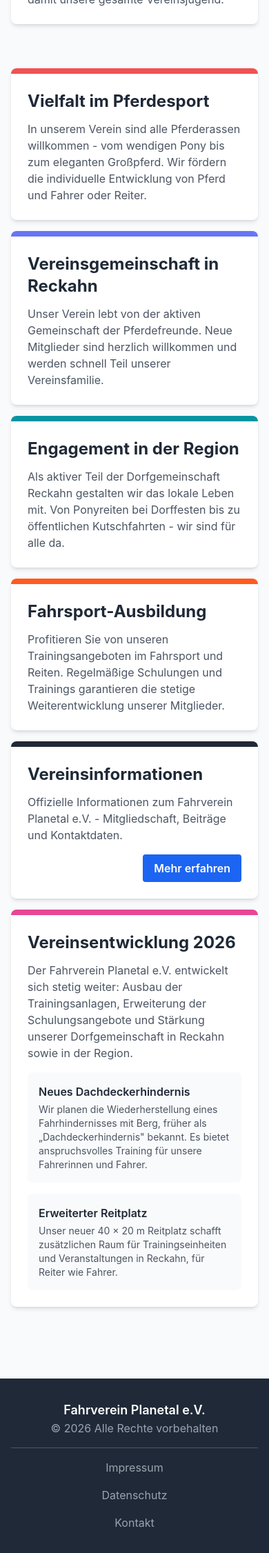
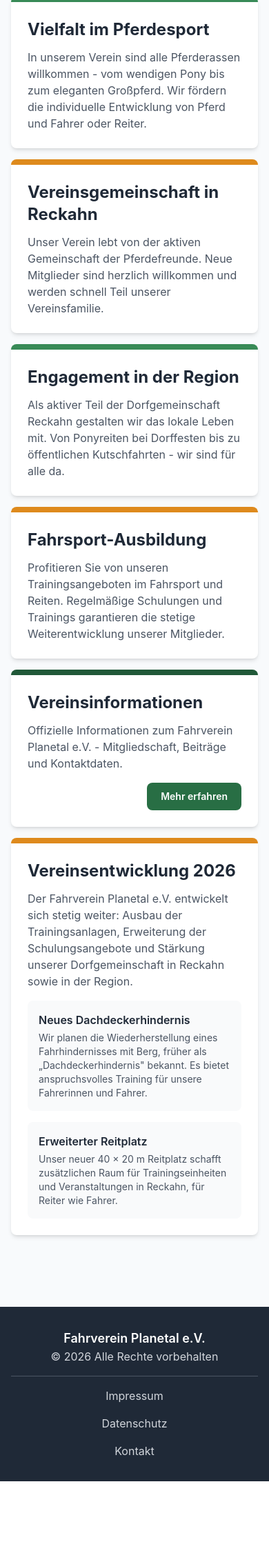
Before and after one commit to FischLord/flask-verein, a Flask app: page /verein in a window 390 px wide. Shown: the part 1800-4052 px from the top of the page at 69% size. After the commit the page ends 3948 px from the top, so only its background shows below. Run offline with Flask 3, Linux system fonts and the light colour scheme; data that the repository does not hold is empty.

Commit message:
Welle 3: Design-System & Mobile-Konsistenz
Markenfarben/Buttons vereinheitlicht:
- verein.html: 10er Regenbogen-Kartenbalken -> Marken-System
  (alternierend brand/accent), Hover-Lift auf allen Karten,
  blauer CTA -> btn-primary.
- formcenter.html: gruen/blau-Buttons -> brand-Schema, freundlicheres
  'Formulare & Downloads' mit Subtext.

Responsive Typografie:
- text-5xl-Headlines (verein, vereinsdaten) -> text-3xl md:text-4xl
  lg:text-5xl (analog Startseite).

Navigation (nav.html):
- 'Formularcenter' -> 'Formulare & Downloads' (Laien-verstaendlich).
- Mobile-Dropdown jetzt Inline-Accordion (static, volle Breite) statt
  rechtsbuendigem Overlay; ab lg weiterhin Overlay.
- Groessere Touch-Targets (py-3 mobil), transition-colors an allen Links,
  Marken-Schriftzug text-xl auf sehr schmalen Screens.

Footer: Links auf Desktop horizontal (md:flex-row), bessere Kontraste
(gray-400 -> gray-300).

Kontakt (kontakt.html) neu: 'So erreichen Sie uns'-Block (E-Mail/Telefon/
Anschrift als Karten), Vorstand als card-hover-Grid, Foto-alt nennt jetzt
die Person (nicht die Funktion), tel:/mailto:-Links, break-words.

Inhalt/Recht:
- Adress-Inkonsistenz behoben: Krahner Straße -> Hausnummer 1 ueberall
  (vereinsdaten, seed, DB-Termin) konsistent zum Impressum.
- Datenschutz-Platzhalter gefuellt (Hosting privater Server/STRATO-Domain,
  E-Mail WEB.DE, Server-Logs-Hinweis).
- break-words an IBAN.

Aufraeumung:
- 74 tote dark:-Klassen entfernt (kein Dark-Mode-Toggle vorhanden) in 11
  Templates.
- Toten Platzhalter app/templates/main/index.html geloescht.

Verifiziert: alle 10 Hauptseiten HTTP 200; neue Utility-Klassen im
kompilierten app.css vorhanden; keine dark:-Klasse mehr in Templates.

```diff
--- a/app/seed.py
+++ b/app/seed.py
@@ -83,7 +83,7 @@ KUTSCHERTAG = {
     "datum": date(2026, 9, 12),
     "uhrzeit": "10:00",
     "ort": (
-        "Reitplatz Reckahn, Krahner Straße 01, "
+        "Reitplatz Reckahn, Krahner Straße 1, "
         "14797 Kloster Lehnin OT Reckahn"
     ),
     "beschreibung": (
--- a/app/templates/auth/register.html
+++ b/app/templates/auth/register.html
@@ -28,7 +28,7 @@
                 <div class="mt-4">
                     <label class="block" for="password">Passwort</label>
                         {{ form.password(class="bg-gray-50 border border-gray-300 text-gray-900 w-full px-4 py-2 mt-2 border rounded-md focus:outline-none focus:ring-1 focus:ring-blue-600", placeholder='••••••••', type='password') }}
-                        <p class="mt-2 text-sm text-gray-500 dark:text-gray-400 break-words">Das Passwort muss mindestens 8 Zeichen lang sein, keine Wiederholungen enthalten und mindestens 1 Großbuchstaben haben.</p>
+                        <p class="mt-2 text-sm text-gray-500 break-words">Das Passwort muss mindestens 8 Zeichen lang sein, keine Wiederholungen enthalten und mindestens 1 Großbuchstaben haben.</p>
                 </div>
                 <div class="mt-4">
                     <label class="block" for="repeat_password">Passwort wiederholen</label>
@@ -37,8 +37,8 @@
                 <div class="flex items-baseline justify-between">
                     <button class="px-6 py-2 mt-4 text-white bg-blue-600 rounded-lg hover:bg-blue-900" type="submit">Registrieren</button>
                 </div>
-                <p class="text-sm font-light text-gray-500 dark:text-gray-400 mt-4 mb-0">
-                      Schon ein Konto? <a href="{{ url_for('auth.login') }}" class="font-medium text-blue-600 hover:underline dark:text-blue-500">Anmelden.</a>
+                <p class="text-sm font-light text-gray-500 mt-4 mb-0">
+                      Schon ein Konto? <a href="{{ url_for('auth.login') }}" class="font-medium text-blue-600 hover:underline">Anmelden.</a>
                   </p>
             </div>
         </form>
--- a/app/templates/boilerplate/flash_message.html
+++ b/app/templates/boilerplate/flash_message.html
@@ -9,7 +9,7 @@
 -#}
 {% with success = get_flashed_messages(category_filter=['success']) %}
     {% if success %}
-        <div class="p-4 my-4 text-sm text-green-700 bg-green-100 rounded-lg dark:bg-green-200 dark:text-green-800" role="alert">
+        <div class="p-4 my-4 text-sm text-green-700 bg-green-100 rounded-lg" role="alert">
             {% for message in success %}
                 {{ message }}
             {% endfor %}
@@ -20,7 +20,7 @@
 
 {% with warning = get_flashed_messages(category_filter=['warning']) %}
     {% if warning %}
-        <div class="p-4 my-4 text-sm text-yellow-700 bg-yellow-100 rounded-lg dark:bg-yellow-200 dark:text-yellow-800" role="alert">
+        <div class="p-4 my-4 text-sm text-yellow-700 bg-yellow-100 rounded-lg" role="alert">
             {% for message in warning %}
                 {{ message }}
             {% endfor %}
@@ -30,7 +30,7 @@
 
 {% with danger = get_flashed_messages(category_filter=['danger']) %}
     {% if danger %}
-        <div class="p-4 my-4 text-sm text-red-700 bg-red-100 rounded-lg dark:bg-red-200 dark:text-red-800" role="alert">
+        <div class="p-4 my-4 text-sm text-red-700 bg-red-100 rounded-lg" role="alert">
             {% for message in danger %}
                 {{ message }}
             {% endfor %}
--- a/app/templates/boilerplate/footer.html
+++ b/app/templates/boilerplate/footer.html
@@ -4,7 +4,7 @@
       <!-- Info Block -->
       <div class="text-center md:text-right">
         <h3 class="text-lg font-semibold">Fahrverein Planetal e.V.</h3>
-        <p class="text-gray-400">© {{ current_year }} Alle Rechte vorbehalten</p>
+        <p class="text-gray-300">© {{ current_year }} Alle Rechte vorbehalten</p>
       </div>
 
       <!-- Vertikale Linie im Desktop-Modus -->
@@ -14,10 +14,10 @@
       <div class="block md:hidden w-full border-t border-gray-600 my-4"></div>
 
       <!-- Links -->
-      <div class="flex flex-col items-center space-y-4 text-center">
-        <a href="{{ url_for('main.impressum') }}" class="text-gray-400 hover:text-white transition-colors">Impressum</a>
-        <a href="{{ url_for('main.datenschutz') }}" class="text-gray-400 hover:text-white transition-colors">Datenschutz</a>
-        <a href="{{ url_for('main.kontakt') }}" class="text-gray-400 hover:text-white transition-colors">Kontakt</a>
+      <div class="flex flex-col md:flex-row items-center gap-4 md:gap-6 text-center">
+        <a href="{{ url_for('main.impressum') }}" class="text-gray-300 hover:text-white transition-colors">Impressum</a>
+        <a href="{{ url_for('main.datenschutz') }}" class="text-gray-300 hover:text-white transition-colors">Datenschutz</a>
+        <a href="{{ url_for('main.kontakt') }}" class="text-gray-300 hover:text-white transition-colors">Kontakt</a>
       </div>
     </div>
   </div>
--- a/app/templates/boilerplate/nav.html
+++ b/app/templates/boilerplate/nav.html
@@ -1,11 +1,11 @@
-<nav class="bg-white border-gray-200 px-4 py-2.5 dark:bg-gray-900 shadow-lg mb-8">
+<nav class="bg-white border-gray-200 px-4 py-2.5 shadow-lg mb-8">
   <div class="container flex flex-wrap items-center justify-between mx-auto">
     <a href="{{ url_for('main.index') }}" class="flex items-center">
       <img src="{{ url_for('static', filename='logo.webp') }}" class="h-8 mr-3" alt="Vereinslogo" />
-      <span class="self-center text-2xl font-semibold whitespace-nowrap dark:text-white">Fahrverein Planetal e.V.</span>
+      <span class="self-center text-xl sm:text-2xl font-semibold whitespace-nowrap">Fahrverein Planetal e.V.</span>
     </a>
     <button data-collapse-toggle="navbar-default" type="button"
-      class="inline-flex items-center p-2 text-gray-500 rounded-lg lg:hidden dark:text-gray-400 hover:bg-gray-100 dark:hover:bg-gray-700 focus:outline-none focus-visible:ring-2 focus-visible:ring-blue-600 focus-visible:ring-offset-2 rounded">
+      class="inline-flex items-center p-2 text-gray-500 rounded-lg lg:hidden hover:bg-gray-100 focus:outline-none">
       <span class="sr-only">Menü öffnen</span>
       <svg class="w-6 h-6" fill="currentColor" viewBox="0 0 20 20"
         xmlns="http://www.w3.org/2000/svg">
@@ -15,35 +15,37 @@
       </svg>
     </button>
     <div class="hidden w-full lg:block lg:w-auto" id="navbar-default">
-      <ul class="flex flex-col p-4 mt-4 border rounded-lg bg-gray-50 lg:flex-row lg:space-x-8 lg:mt-0 lg:text-lg lg:font-medium lg:border-0 lg:bg-white dark:bg-gray-800 lg:dark:bg-gray-900 dark:border-gray-700">
+      <ul class="flex flex-col p-4 mt-4 border rounded-lg bg-gray-50 lg:flex-row lg:items-center lg:space-x-8 lg:mt-0 lg:text-lg lg:font-medium lg:border-0 lg:bg-white">
         <li>
           <a href="{{ url_for('main.verein') }}"
-            class="block py-2 pl-3 pr-4 text-gray-700 rounded hover:bg-gray-100 lg:hover:bg-transparent lg:border-0 lg:hover:text-black lg:p-0 dark:text-gray-400 lg:dark:hover:text-white">
+            class="block py-3 lg:py-2 pl-3 pr-4 text-gray-700 rounded hover:bg-gray-100 lg:hover:bg-transparent lg:border-0 lg:hover:text-black lg:p-0 transition-colors">
             Der Verein
           </a>
         </li>
         <!-- Erlebnisberichte Dropdown -->
-        <li class="relative">
-          <button id="dropdownButton" class="flex items-center gap-1 block py-2 pl-3 pr-4 text-gray-700 rounded hover:bg-gray-100 lg:hover:bg-transparent lg:border-0 lg:hover:text-black lg:p-0 dark:text-gray-400 lg:dark:hover:text-white focus:outline-none focus-visible:ring-2 focus-visible:ring-blue-600 focus-visible:ring-offset-2 rounded" aria-haspopup="true" aria-expanded="false" aria-controls="dropdown">
+        <li class="lg:relative">
+          <button id="dropdownButton" class="w-full lg:w-auto flex items-center justify-between lg:justify-start gap-1 py-3 lg:py-2 pl-3 pr-4 text-gray-700 rounded hover:bg-gray-100 lg:hover:bg-transparent lg:border-0 lg:hover:text-black lg:p-0 transition-colors focus:outline-none" aria-haspopup="true" aria-expanded="false" aria-controls="dropdown">
             Erlebnisberichte
             <svg class="w-5 h-5 transition-transform duration-300" fill="currentColor" viewBox="0 0 20 20">
               <path fill-rule="evenodd" d="M5.23 7.21a.75.75 0 011.06.02L10 10.94l3.71-3.71a.75.75 0 111.06 1.06l-4.24 4.25a.75.75 0 01-1.06 0L5.21 8.29a.75.75 0 01.02-1.06z" clip-rule="evenodd" />
             </svg>
           </button>
 
+          {# Mobil (<lg): Inline-Accordion im Fluss (static, volle Breite).
+             Ab lg: rechtsbuendiges Overlay. #}
           <div id="dropdown"
-            class="absolute right-0 mt-2 w-48 bg-white divide-y divide-gray-100 rounded-lg shadow-lg dark:bg-gray-700 dark:divide-gray-600 transition transform duration-300 ease-out opacity-0 scale-95 hidden z-50">
-            <ul class="py-2 text-sm text-gray-700 dark:text-gray-200 max-h-60 overflow-y-auto">
+            class="lg:absolute lg:right-0 mt-1 lg:mt-2 w-full lg:w-48 bg-white lg:divide-y lg:divide-gray-100 rounded-lg lg:shadow-lg transition transform duration-300 ease-out opacity-0 scale-95 hidden z-50">
+            <ul class="py-2 text-sm text-gray-700 max-h-60 overflow-y-auto">
               <li>
                 <a href="{{ url_for('main.berichte_uebersicht') }}"
-                  class="block px-4 py-2 font-semibold text-brand-700 hover:bg-gray-100 dark:hover:bg-gray-600 dark:hover:text-white">
+                  class="block px-4 py-3 lg:py-2 font-semibold text-brand-700 hover:bg-gray-100">
                   Alle Berichte
                 </a>
               </li>
               {% for jahr in reports %}
               <li>
                 <a href="{{ url_for('main.erlebnisberichte', jahr=jahr) }}"
-                  class="block px-4 py-2 hover:bg-gray-100 dark:hover:bg-gray-600 dark:hover:text-white">
+                  class="block px-4 py-3 lg:py-2 hover:bg-gray-100">
                   {{ jahr }}
                 </a>
               </li>
@@ -53,20 +55,20 @@
         </li>
         <li>
           <a href="{{ url_for('main.kontakt') }}"
-            class="block py-2 pl-3 pr-4 text-gray-700 rounded hover:bg-gray-100 lg:hover:bg-transparent lg:border-0 lg:hover:text-black lg:p-0 dark:text-gray-400 lg:dark:hover:text-white">
+            class="block py-3 lg:py-2 pl-3 pr-4 text-gray-700 rounded hover:bg-gray-100 lg:hover:bg-transparent lg:border-0 lg:hover:text-black lg:p-0 transition-colors">
             Kontakt
           </a>
         </li>
         <li>
           <a href="{{ url_for('main.veranstaltungen') }}"
-            class="block py-2 pl-3 pr-4 text-gray-700 rounded hover:bg-gray-100 lg:hover:bg-transparent lg:border-0 lg:hover:text-black lg:p-0 dark:text-gray-400 lg:dark:hover:text-white">
+            class="block py-3 lg:py-2 pl-3 pr-4 text-gray-700 rounded hover:bg-gray-100 lg:hover:bg-transparent lg:border-0 lg:hover:text-black lg:p-0 transition-colors">
             Veranstaltungen
           </a>
         </li>
         <li>
           <a href="{{ url_for('formcenter.index') }}"
-            class="block py-2 pl-3 pr-4 text-gray-700 rounded hover:bg-gray-100 lg:hover:bg-transparent lg:border-0 lg:hover:text-black lg:p-0 dark:text-gray-400 lg:dark:hover:text-white">
-            Formularcenter
+            class="block py-3 lg:py-2 pl-3 pr-4 text-gray-700 rounded hover:bg-gray-100 lg:hover:bg-transparent lg:border-0 lg:hover:text-black lg:p-0 transition-colors">
+            Formulare &amp; Downloads
           </a>
         </li>
 
@@ -76,13 +78,13 @@
         {% if current_user.is_authenticated %}
         <li>
           <a href="{{ url_for('admin.index') }}"
-            class="block py-2 pl-3 pr-4 text-gray-700 rounded hover:bg-gray-100 lg:hover:bg-transparent lg:border-0 lg:hover:text-black lg:p-0 dark:text-gray-400 lg:dark:hover:text-white focus:outline-none focus-visible:ring-2 focus-visible:ring-blue-600 focus-visible:ring-offset-2">
+            class="block py-3 lg:py-2 pl-3 pr-4 text-gray-700 rounded hover:bg-gray-100 lg:hover:bg-transparent lg:border-0 lg:hover:text-black lg:p-0 transition-colors">
             Verwaltung
           </a>
         </li>
         <li>
           <a href="{{ url_for('auth.logout') }}"
-            class="block py-2 pl-3 pr-4 text-gray-700 rounded hover:bg-gray-100 lg:hover:bg-transparent lg:border-0 lg:hover:text-black lg:p-0 dark:text-gray-400 lg:dark:hover:text-white focus:outline-none focus-visible:ring-2 focus-visible:ring-blue-600 focus-visible:ring-offset-2">
+            class="block py-3 lg:py-2 pl-3 pr-4 text-gray-700 rounded hover:bg-gray-100 lg:hover:bg-transparent lg:border-0 lg:hover:text-black lg:p-0 transition-colors">
             Abmelden
           </a>
         </li>
--- a/app/templates/errors/400.html
+++ b/app/templates/errors/400.html
@@ -3,8 +3,8 @@
     <section>
         <div class="py-8 px-4 mx-auto max-w-screen-xl lg:py-16 lg:px-6">
             <div class="mx-auto max-w-screen-sm text-center">
-                <h1 class="mb-4 text-7xl tracking-tight font-extrabold lg:text-9xl text-primary-600 dark:text-primary-500">400</h1>
-                <p class="mb-4 text-3xl tracking-tight font-bold text-gray-900 md:text-4xl dark:text-white">Bad request.</p>
+                <h1 class="mb-4 text-7xl tracking-tight font-extrabold lg:text-9xl text-primary-600">400</h1>
+                <p class="mb-4 text-3xl tracking-tight font-bold text-gray-900 md:text-4xl">Bad request.</p>
             </div>
         </div>
     </section>
--- a/app/templates/errors/401.html
+++ b/app/templates/errors/401.html
@@ -3,9 +3,9 @@
     <section>
         <div class="py-8 px-4 mx-auto max-w-screen-xl lg:py-16 lg:px-6">
             <div class="mx-auto max-w-screen-sm text-center">
-                <h1 class="mb-4 text-7xl tracking-tight font-extrabold lg:text-9xl text-primary-600 dark:text-primary-500">401</h1>
-                <p class="mb-4 text-3xl tracking-tight font-bold text-gray-900 md:text-4xl dark:text-white">Unauthorized.</p>
-                <p class="mb-4 text-lg font-light text-gray-500 dark:text-gray-400">You are not authorized to view this page/resource.</p>
+                <h1 class="mb-4 text-7xl tracking-tight font-extrabold lg:text-9xl text-primary-600">401</h1>
+                <p class="mb-4 text-3xl tracking-tight font-bold text-gray-900 md:text-4xl">Unauthorized.</p>
+                <p class="mb-4 text-lg font-light text-gray-500">You are not authorized to view this page/resource.</p>
             </div>
         </div>
     </section>
--- a/app/templates/errors/403.html
+++ b/app/templates/errors/403.html
@@ -3,8 +3,8 @@
     <section>
         <div class="py-8 px-4 mx-auto max-w-screen-xl lg:py-16 lg:px-6">
             <div class="mx-auto max-w-screen-sm text-center">
-                <h1 class="mb-4 text-7xl tracking-tight font-extrabold lg:text-9xl text-primary-600 dark:text-primary-500">403</h1>
-                <p class="mb-4 text-3xl tracking-tight font-bold text-gray-900 md:text-4xl dark:text-white">Access forbidden.</p>
+                <h1 class="mb-4 text-7xl tracking-tight font-extrabold lg:text-9xl text-primary-600">403</h1>
+                <p class="mb-4 text-3xl tracking-tight font-bold text-gray-900 md:text-4xl">Access forbidden.</p>
             </div>
         </div>
     </section>
--- a/app/templates/errors/405.html
+++ b/app/templates/errors/405.html
@@ -3,8 +3,8 @@
     <section>
         <div class="py-8 px-4 mx-auto max-w-screen-xl lg:py-16 lg:px-6">
             <div class="mx-auto max-w-screen-sm text-center">
-                <h1 class="mb-4 text-7xl tracking-tight font-extrabold lg:text-9xl text-primary-600 dark:text-primary-500">405</h1>
-                <p class="mb-4 text-3xl tracking-tight font-bold text-gray-900 md:text-4xl dark:text-white">Method not allowed.</p>
+                <h1 class="mb-4 text-7xl tracking-tight font-extrabold lg:text-9xl text-primary-600">405</h1>
+                <p class="mb-4 text-3xl tracking-tight font-bold text-gray-900 md:text-4xl">Method not allowed.</p>
             </div>
         </div>
     </section>
--- a/app/templates/errors/500.html
+++ b/app/templates/errors/500.html
@@ -3,9 +3,9 @@
     <section>
         <div class="py-8 px-4 mx-auto max-w-screen-xl lg:py-16 lg:px-6">
             <div class="mx-auto max-w-screen-sm text-center">
-                <h1 class="mb-4 text-7xl tracking-tight font-extrabold lg:text-9xl text-primary-600 dark:text-primary-500">500</h1>
-                <p class="mb-4 text-3xl tracking-tight font-bold text-gray-900 md:text-4xl dark:text-white">Internal server error.</p>
-                <p class="mb-4 text-lg font-light text-gray-500 dark:text-gray-400">The site administrator is probably fixing it. Check back later.</p>
+                <h1 class="mb-4 text-7xl tracking-tight font-extrabold lg:text-9xl text-primary-600">500</h1>
+                <p class="mb-4 text-3xl tracking-tight font-bold text-gray-900 md:text-4xl">Internal server error.</p>
+                <p class="mb-4 text-lg font-light text-gray-500">The site administrator is probably fixing it. Check back later.</p>
             </div>
         </div>
     </section>
--- a/app/templates/main/index.html
+++ /dev/null
@@ -1 +0,0 @@
-This is the /index route of the main folder!
--- a/app/templates/main/verein.html
+++ b/app/templates/main/verein.html
@@ -4,7 +4,7 @@
   <div class="max-w-screen-xl mx-auto px-4 lg:px-12">
     <!-- Seitenüberschrift -->
     <header class="text-center mb-16">
-      <h1 class="text-5xl font-extrabold tracking-tight text-gray-900 dark:text-white mb-4" itemprop="name">
+      <h1 class="text-3xl md:text-4xl lg:text-5xl font-extrabold tracking-tight text-gray-900 mb-4" itemprop="name">
         Fahrverein Planetal e.V. in Reckahn
       </h1>
       <p class="text-lg text-gray-600" itemprop="description">
@@ -15,8 +15,8 @@
     <!-- Obere Karten-Gruppe -->
     <div class="grid grid-cols-1 md:grid-cols-2 gap-4 mb-16 mt-4">
       <!-- Karte: Über uns -->
-      <article class="bg-white rounded-lg shadow-md overflow-hidden">
-        <div class="h-2 bg-blue-500"></div>
+      <article class="bg-white rounded-lg shadow-md overflow-hidden transition duration-200 hover:-translate-y-1 hover:shadow-xl">
+        <div class="h-2 bg-brand-500"></div>
         <div class="p-6">
           <h2 class="text-2xl font-bold text-gray-800 mb-3">Über den Fahrverein</h2>
           <div itemprop="description">
@@ -30,8 +30,8 @@
       </article>
 
       <!-- Karte: Geschichte & Ursprung -->
-      <article class="bg-white rounded-lg shadow-md overflow-hidden">
-        <div class="h-2 bg-green-500"></div>
+      <article class="bg-white rounded-lg shadow-md overflow-hidden transition duration-200 hover:-translate-y-1 hover:shadow-xl">
+        <div class="h-2 bg-accent-500"></div>
         <div class="p-6">
           <h2 class="text-2xl font-bold text-gray-800 mb-3">Vereinsgeschichte in Reckahn</h2>
           <div class="text-gray-600 text-base mb-4">
@@ -54,8 +54,8 @@
       </article>
 
       <!-- Karte: Aktivitäten & Veranstaltungen -->
-      <article class="bg-white rounded-lg shadow-md overflow-hidden">
-        <div class="h-2 bg-purple-500"></div>
+      <article class="bg-white rounded-lg shadow-md overflow-hidden transition duration-200 hover:-translate-y-1 hover:shadow-xl">
+        <div class="h-2 bg-brand-500"></div>
         <div class="p-6">
           <h2 class="text-2xl font-bold text-gray-800 mb-3">Fahrsport-Events & Turniere</h2>
           <p class="text-gray-600 text-base">
@@ -67,8 +67,8 @@
       </article>
 
       <!-- Karte: Erfolge im Pferdesport -->
-      <article class="bg-white rounded-lg shadow-md overflow-hidden">
-        <div class="h-2 bg-yellow-500"></div>
+      <article class="bg-white rounded-lg shadow-md overflow-hidden transition duration-200 hover:-translate-y-1 hover:shadow-xl">
+        <div class="h-2 bg-accent-500"></div>
         <div class="p-6">
           <h2 class="text-2xl font-bold text-gray-800 mb-3">Sportliche Erfolge</h2>
           <p class="text-gray-600 text-base">
@@ -82,8 +82,8 @@
     <!-- Untere Karten-Gruppe -->
     <div class="grid grid-cols-1 md:grid-cols-2 gap-4 mt-4">
       <!-- Karte: Pferdearten & -rassen -->
-      <article class="bg-white rounded-lg shadow-md overflow-hidden">
-        <div class="h-2 bg-red-500"></div>
+      <article class="bg-white rounded-lg shadow-md overflow-hidden transition duration-200 hover:-translate-y-1 hover:shadow-xl">
+        <div class="h-2 bg-brand-500"></div>
         <div class="p-6">
           <h2 class="text-2xl font-bold text-gray-800 mb-3">Vielfalt im Pferdesport</h2>
           <p class="text-gray-600 text-base">
@@ -94,8 +94,8 @@
       </article>
 
       <!-- Karte: Mitglieder & Gemeinschaft -->
-      <article class="bg-white rounded-lg shadow-md overflow-hidden">
-        <div class="h-2 bg-indigo-500"></div>
+      <article class="bg-white rounded-lg shadow-md overflow-hidden transition duration-200 hover:-translate-y-1 hover:shadow-xl">
+        <div class="h-2 bg-accent-500"></div>
         <div class="p-6">
           <h2 class="text-2xl font-bold text-gray-800 mb-3">Vereinsgemeinschaft in Reckahn</h2>
           <p class="text-gray-600 text-base">
@@ -106,8 +106,8 @@
       </article>
 
       <!-- Karte: Soziales Engagement -->
-      <article class="bg-white rounded-lg shadow-md overflow-hidden">
-        <div class="h-2 bg-teal-500"></div>
+      <article class="bg-white rounded-lg shadow-md overflow-hidden transition duration-200 hover:-translate-y-1 hover:shadow-xl">
+        <div class="h-2 bg-brand-500"></div>
         <div class="p-6">
           <h2 class="text-2xl font-bold text-gray-800 mb-3">Engagement in der Region</h2>
           <p class="text-gray-600 text-base">
@@ -118,8 +118,8 @@
       </article>
 
       <!-- Karte: Ausbildung & Schulung -->
-      <article class="bg-white rounded-lg shadow-md overflow-hidden">
-        <div class="h-2 bg-orange-500"></div>
+      <article class="bg-white rounded-lg shadow-md overflow-hidden transition duration-200 hover:-translate-y-1 hover:shadow-xl">
+        <div class="h-2 bg-accent-500"></div>
         <div class="p-6">
           <h2 class="text-2xl font-bold text-gray-800 mb-3">Fahrsport-Ausbildung</h2>
           <p class="text-gray-600 text-base">
@@ -130,8 +130,8 @@
       </article>
 
       <!-- Karte: Vereinsdaten & Rechtliches -->
-      <article class="bg-white rounded-lg shadow-md overflow-hidden hover:shadow-xl transition duration-300">
-        <div class="h-2 bg-gray-800"></div>
+      <article class="bg-white rounded-lg shadow-md overflow-hidden transition duration-200 hover:-translate-y-1 hover:shadow-xl">
+        <div class="h-2 bg-brand-700"></div>
         <div class="p-6">
           <h2 class="text-2xl font-bold text-gray-800 mb-3">Vereinsinformationen</h2>
           <div itemprop="address" itemscope itemtype="http://schema.org/PostalAddress">
@@ -142,7 +142,7 @@
           </div>
           <div class="text-right">
             <a href="{{ url_for('main.vereinsdaten') }}"
-               class="inline-block px-4 py-2 bg-blue-600 text-white font-semibold rounded hover:bg-blue-700 transition"
+               class="btn-primary"
                title="Vereinsdaten und Mitgliedschaft">
               Mehr erfahren
             </a>
@@ -151,8 +151,8 @@
       </article>
 
       <!-- Karte: Zukünftige Pläne -->
-      <article class="bg-white rounded-lg shadow-md overflow-hidden md:col-span-2">
-        <div class="h-2 bg-pink-500"></div>
+      <article class="bg-white rounded-lg shadow-md overflow-hidden md:col-span-2 transition duration-200 hover:-translate-y-1 hover:shadow-xl">
+        <div class="h-2 bg-accent-500"></div>
         <div class="p-6">
           <h2 class="text-2xl font-bold text-gray-800 mb-3">Vereinsentwicklung 2026</h2>
           <p class="text-gray-600 text-base mb-4">
```
Also changed, not shown: app/templates/errors/404.html (+4 -4 lines), app/templates/index.html (+7 -7 lines), app/templates/main/datenschutz.html (+29 -21 lines), app/templates/main/formcenter.html (+10 -5 lines), app/templates/main/impressum.html (+20 -20 lines), app/templates/main/kontakt.html (+53 -15 lines), app/templates/main/vereinsdaten.html (+4 -4 lines), app/static/css/app.css.
